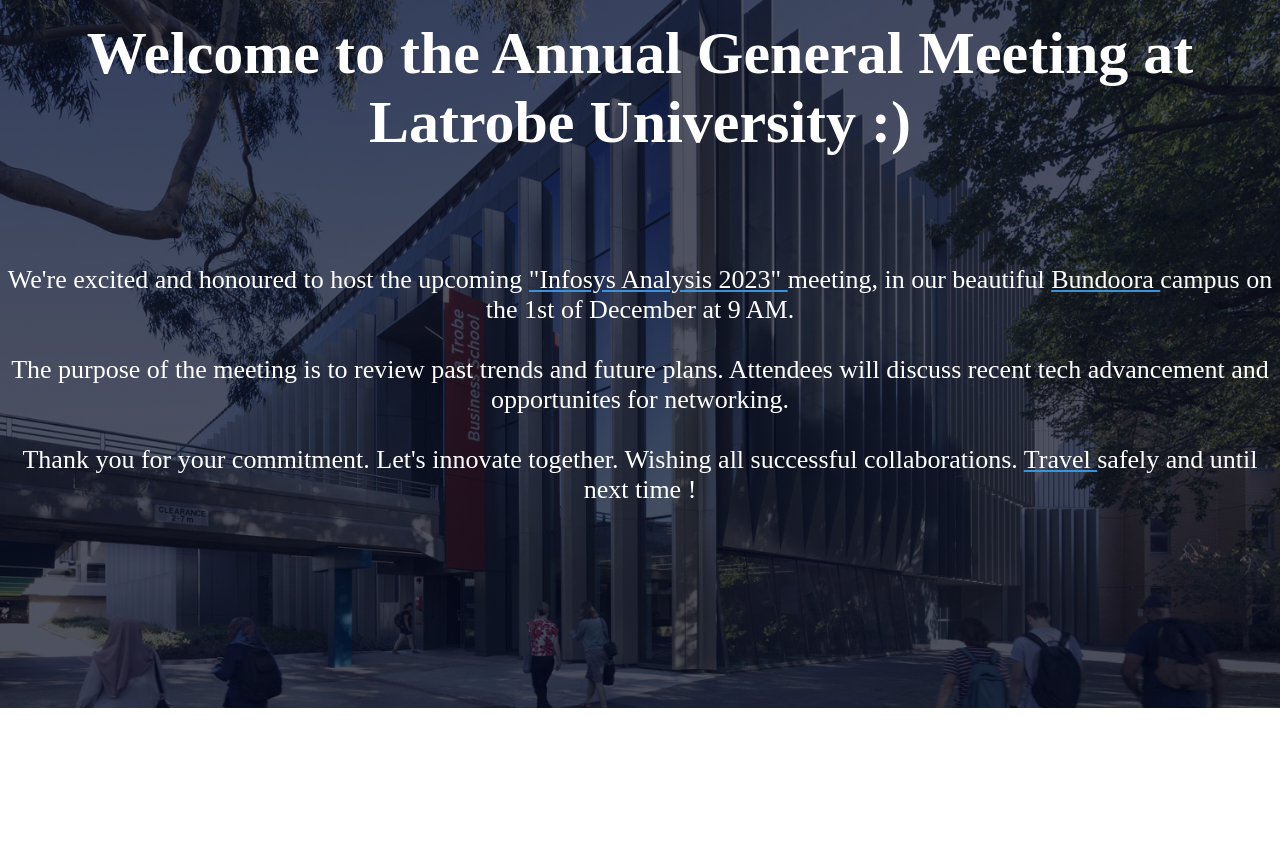
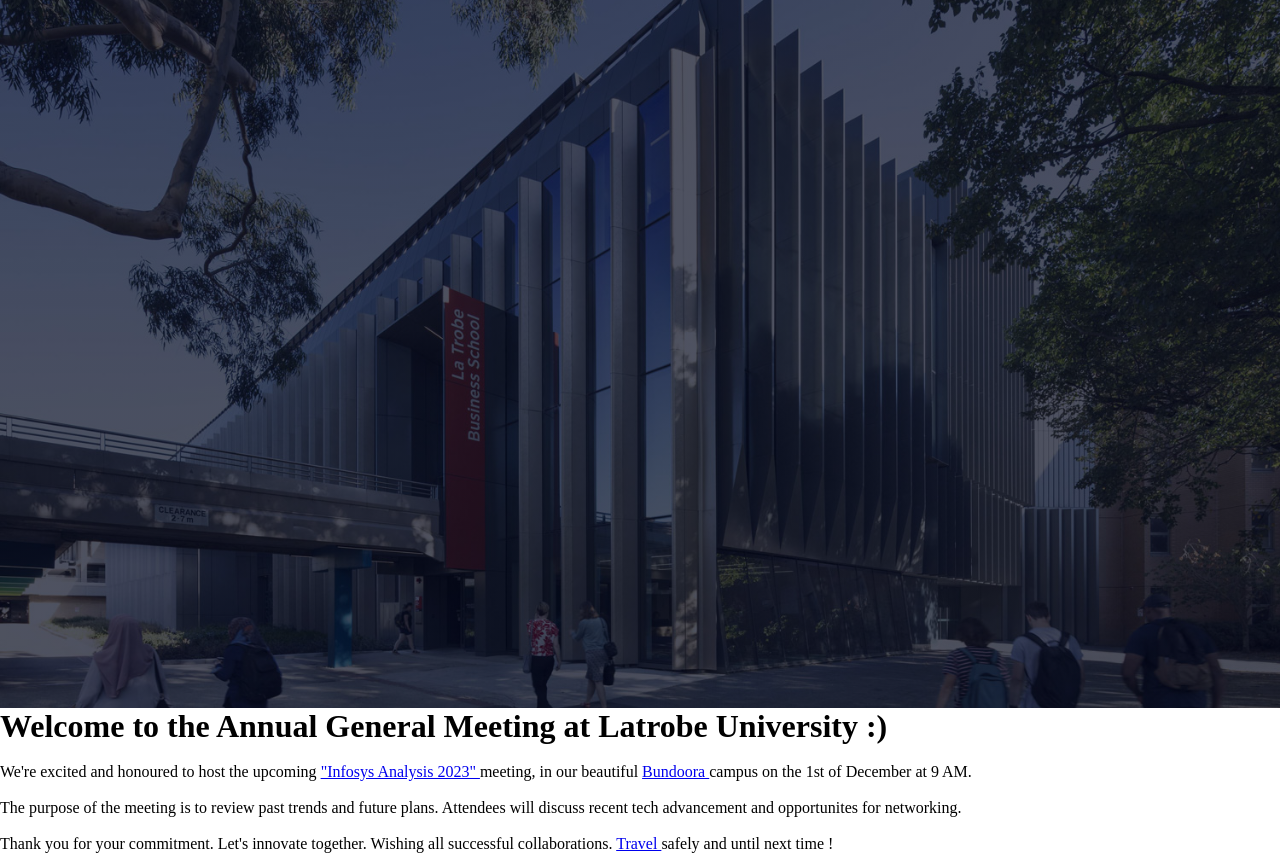
Before and after one commit to adeebiqbal04/Latrobe-Web-Assignment, a plain HTML site: page index.html in a window 1280 px wide. Shown: the part 92-945 px from the top of the page. Before the commit the page ends 800 px from the top, so only its background shows below. Drawn offline with Linux system fonts and the light colour scheme.

Commit message:
removed textbox temp

```diff
--- a/index.css
+++ b/index.css
@@ -55,37 +55,3 @@ nav img {
 .nav-links  a:hover::after {
     width: 100%;
 }
-
-
-.text-box
-{
-    width: 100%;
-    color: white;
-    position: absolute;
-    top: 38%;
-    left: 50%;
-    transform: translate(-50%,-50%);
-    text-align: center;
-
-
-}
-.text-box h1 {
-    font-size: 60px;
-    margin-top: 100px;
-
-}
-
-.text-box p {
-    margin:auto;
-    font-size: 26px;
-    text-align: center;
-    margin-left: auto;
-    margin-right: auto;
-    margin-top:90px;
-}
-
-.text-box a {
-    color:white;
-    text-decoration:underline ;
-    text-decoration-color: rgba(59, 148, 221, 0.979);
-}
```
